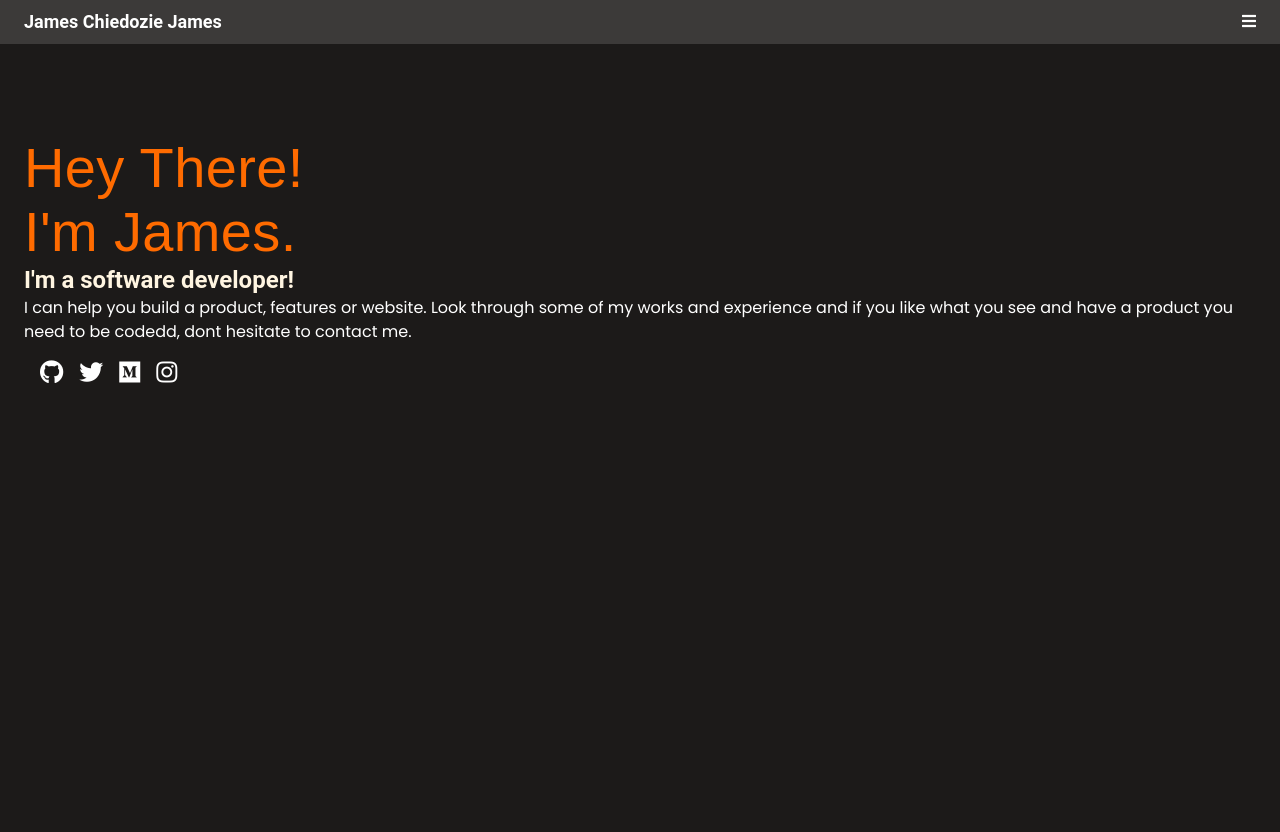
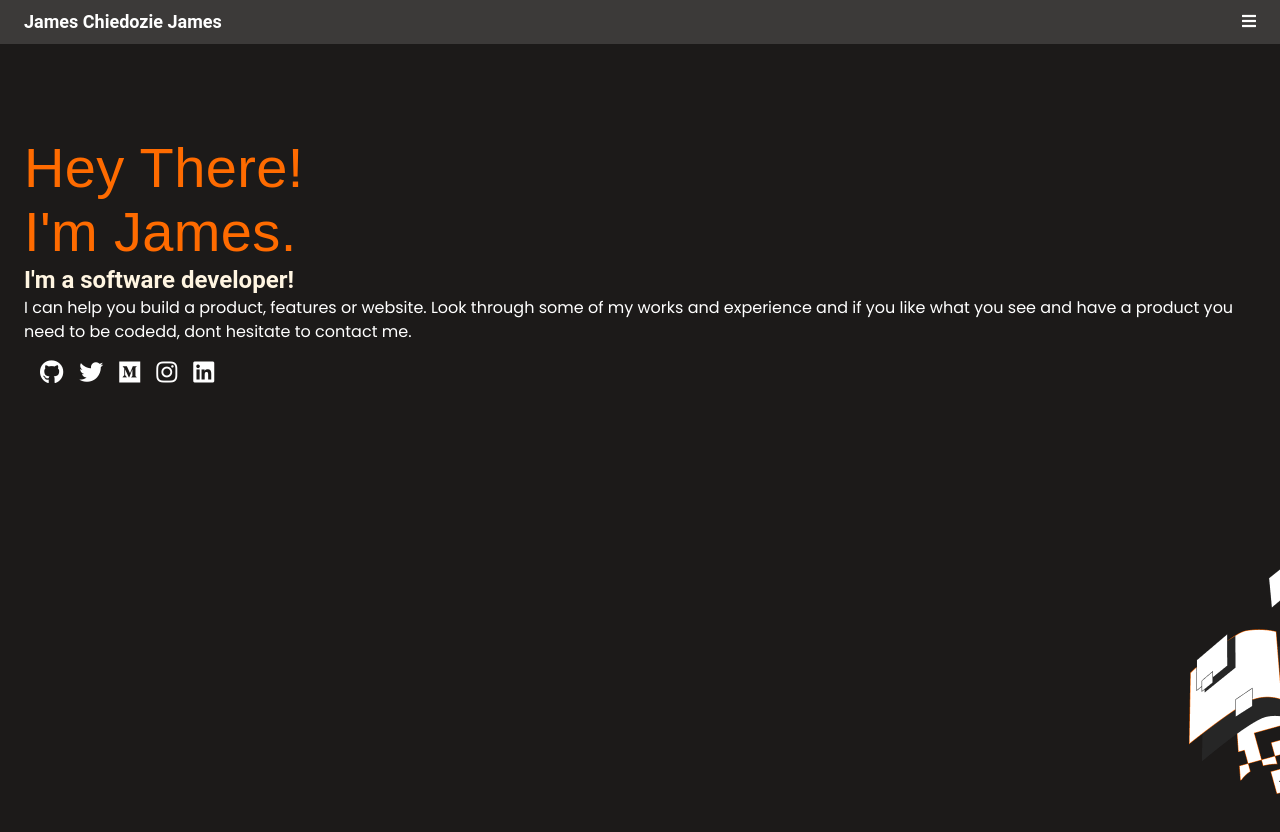
Before and after one commit to chiedozie013/portfolio-microverse, a website: page index.html in a window 1280 px wide. Drawn offline with Linux system fonts and the light colour scheme.

Commit message:
Modified README.md, index.html, styles.css also included background image

```diff
--- a/index.html
+++ b/index.html
@@ -13,10 +13,6 @@
       href="https://fonts.googleapis.com/css2?family=Poppins:wght@400;700&display=swap"
       rel="stylesheet"
     />
-    <head>
-      <!-- Other meta tags and stylesheets -->
-    </head>
-
     <title>Chiedozie's Portfolio Website</title>
   </head>
   <body>
@@ -48,12 +44,23 @@
             some of my works and experience and if you like what you see and
             have a product you need to be codedd, dont hesitate to contact me.
           </p>
-          <div class="social-icon">
-            <a href="#"><i class="fab fa-github"></i></a>
-            <a href="#"><i class="fab fa-twitter"></i></a>
-            <a href="#"><i class="fab fa-medium"></i></a>
-            <a href="#"><i class="fab fa-instagram"></i></a>
-          </div>
+          <ul class="social-icon">
+            <li>
+              <a href="#"><i class="fab fa-github"></i></a>
+            </li>
+            <li>
+              <a href="#"><i class="fab fa-twitter"></i></a>
+            </li>
+            <li>
+              <a href="#"><i class="fab fa-medium"></i></a>
+            </li>
+            <li>
+              <a href="#"><i class="fab fa-instagram"></i></a>
+            </li>
+            <li>
+              <a href="#"><i class="fab fa-linkedin"></i></a>
+            </li>
+          </ul>
         </div>
       </section>
     </main>
--- a/styles.css
+++ b/styles.css
@@ -15,6 +15,9 @@ html {
 }
 
 @media screen and (min-width: 375px) {
+  .info-section {
+    background-image: "./";
+  }
   .fluidsConatiner {
     width: 90%;
   }
@@ -25,10 +28,6 @@ html {
 
   .navbar {
     height: 44px;
-
-    /* margin-top: 44px; */
-
-    /* width: 100wh; */
     display: flex;
     padding: 0 24px;
     justify-content: space-between;
@@ -50,6 +49,9 @@ html {
   }
 
   .main-info {
+    background-image: url(./images/Illustration.png);
+    background-repeat: no-repeat;
+    background-position: right bottom;
     background-color: #1c1a19;
     padding: 92px 24px;
     height: 100vh;
@@ -88,6 +90,9 @@ html {
     font-size: 24px;
     padding: 16px;
   }
+  .social-icon li {
+    list-style: none;
+  }
 
   .social-icon i {
     color: #fff;
```
Also changed, not shown: README.md, images/Illustration.png (added).
